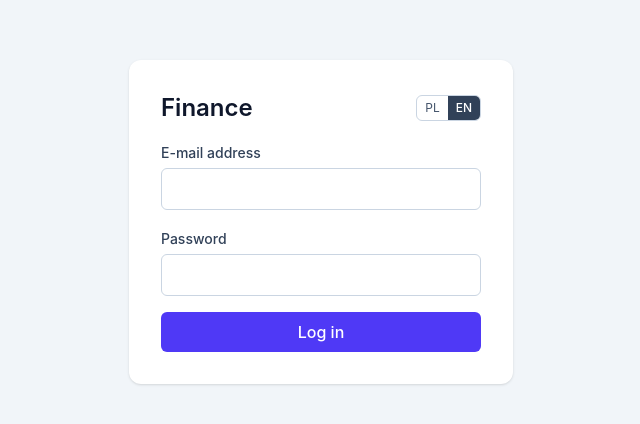
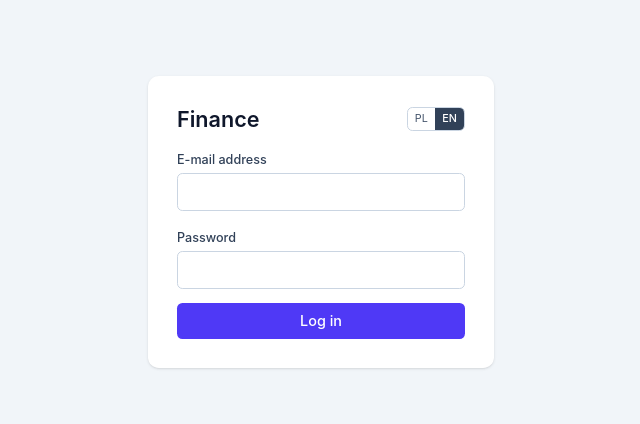
Before and after one commit to 021800rr/Finance-App, a React (Vite) app in the folder front/: page / in a window 1280 px wide. Shown: the part 178-602 px from the top of the page, without its empty margins (319-959 px from the left). Built offline with nearby package versions, Linux system fonts and the light colour scheme; no server answers.

Commit message:
style(app): make the interface 10% smaller and scale the chart height with the page font size

```diff
--- a/front/src/index.css
+++ b/front/src/index.css
@@ -1,4 +1,10 @@
 @import 'tailwindcss';
+
+/* Everything 10% smaller than the browser's default. Tailwind gives text, spacing, widths and icons in rem, so they all
+   follow the font size of the page. */
+html {
+  font-size: 90%;
+}
 
 /* The calendar of the date fields (react-day-picker) in the colours of the buttons. "body" makes this win over the
    calendar's own style.css, which is loaded later. */
--- a/front/src/ui/LineChart.tsx
+++ b/front/src/ui/LineChart.tsx
@@ -123,7 +123,7 @@ export function LineChart({ series, colors, xTitle, yTitle }: Props) {
 
   return (
     <div>
-      <div className="relative h-[400px]">
+      <div className="relative h-[25rem]">
         <canvas ref={canvas} />
       </div>
       {/* The values of the date under the cursor. The box keeps its place without one, so the page does not jump. */}
```
